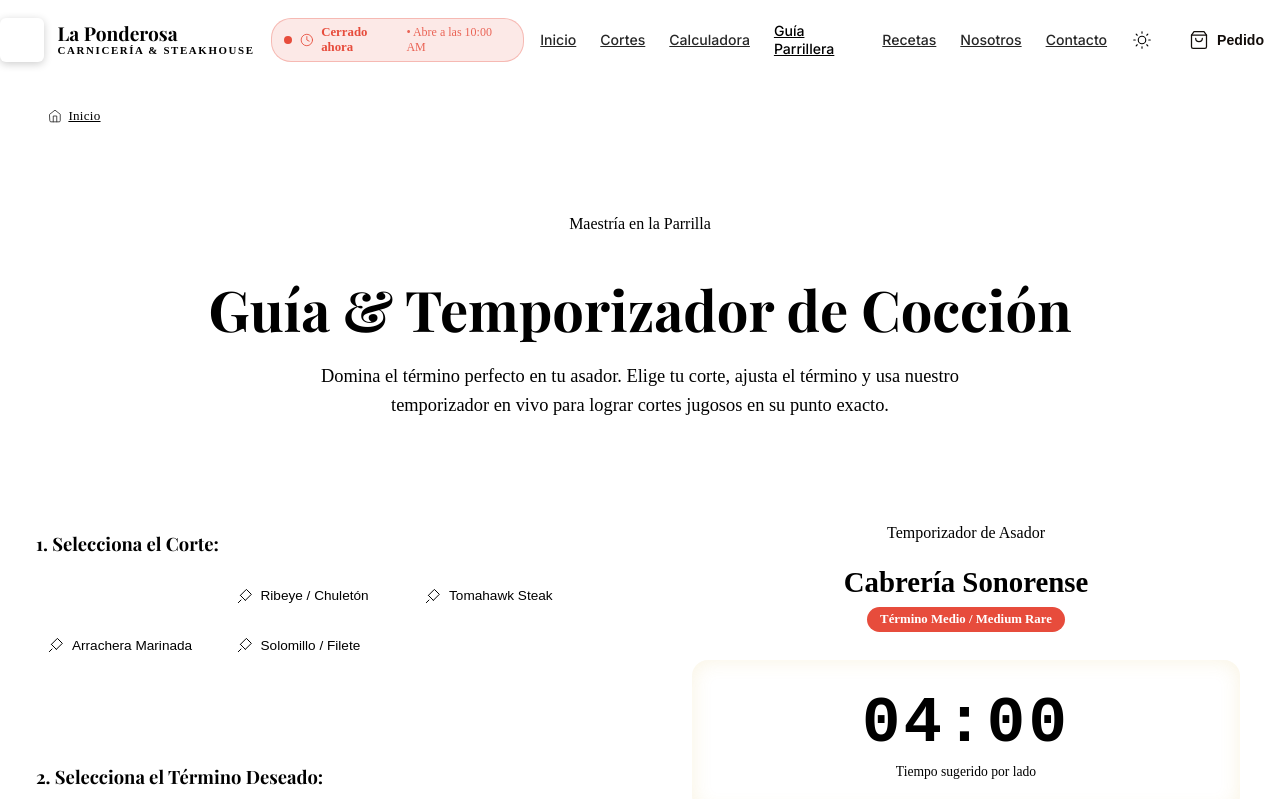
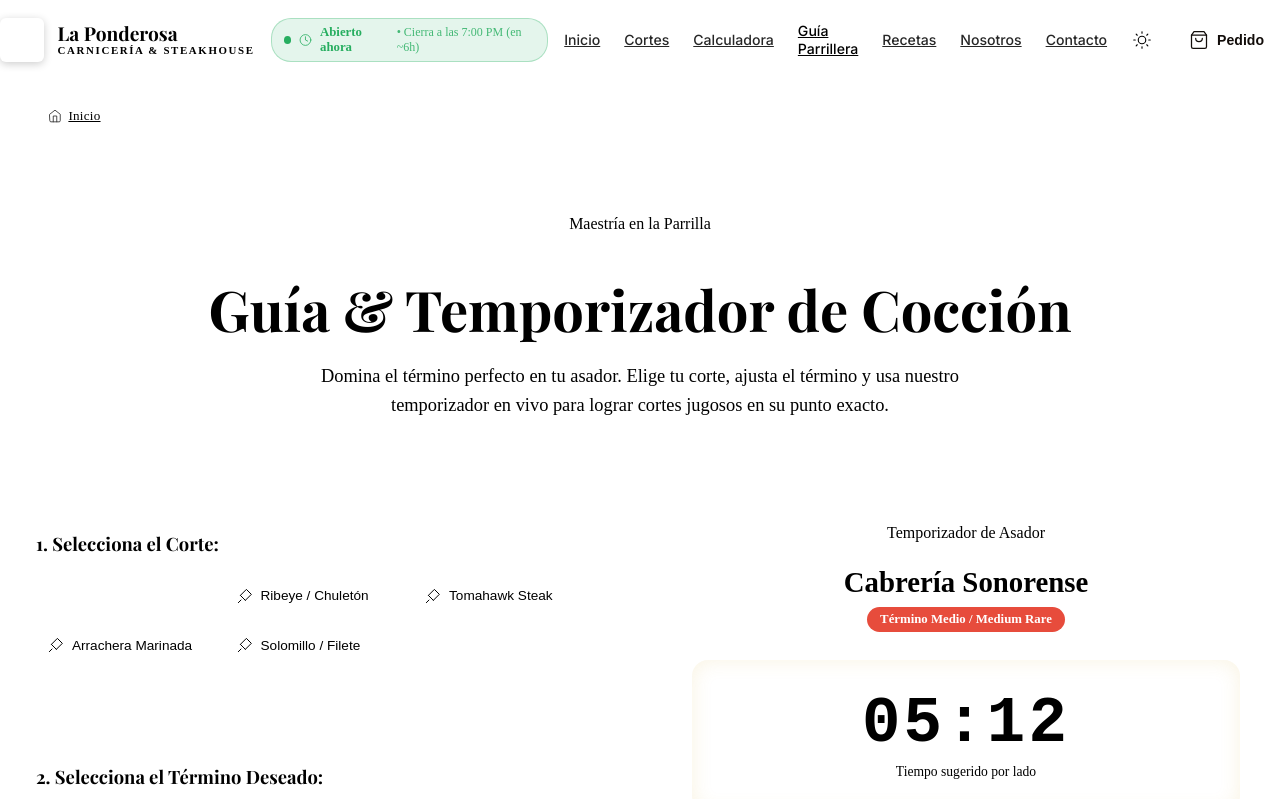
Before and after one commit to Lok-yo/La_Ponderosa, a React (Vite) app: page /guia-parrillera in a window 1280 px wide. Shown: the top 799 px of the page. Built offline with nearby package versions, Linux system fonts and the light colour scheme; the HTML template or start-up script is replaced by a standard one.

Commit message:
fix: resolver issues de layout, usabilidad, temporizador por grosor de corte y zona horaria

```diff
--- a/src/components/CartDrawer.jsx
+++ b/src/components/CartDrawer.jsx
@@ -1,4 +1,4 @@
-import React from 'react'
+import React, { useEffect } from 'react'
 import { useCart } from '../context/CartContext'
 import { Icon } from './Icons'
 import './CartDrawer.css'
@@ -14,6 +14,15 @@ export default function CartDrawer() {
     clearCart,
     generateWhatsAppUrl
   } = useCart()
+
+  useEffect(() => {
+    if (isCartOpen) {
+      document.body.style.overflow = 'hidden'
+    }
+    return () => {
+      document.body.style.overflow = ''
+    }
+  }, [isCartOpen])
 
   if (!isCartOpen) return null
 
--- a/src/components/CutModal.jsx
+++ b/src/components/CutModal.jsx
@@ -1,4 +1,4 @@
-import React, { useState } from 'react'
+import React, { useState, useEffect } from 'react'
 import { useCart } from '../context/CartContext'
 import { Icon } from './Icons'
 import './CutModal.css'
@@ -11,6 +11,15 @@ export default function CutModal({ cut, onClose }) {
   const [thickness, setThickness] = useState('1 pulgada')
   const [notes, setNotes] = useState('')
   const [addedSuccess, setAddedSuccess] = useState(false)
+
+  useEffect(() => {
+    if (cut) {
+      document.body.style.overflow = 'hidden'
+    }
+    return () => {
+      document.body.style.overflow = ''
+    }
+  }, [cut])
 
   if (!cut) return null
 
--- a/src/components/Navbar.css
+++ b/src/components/Navbar.css
@@ -13,12 +13,14 @@
   -webkit-backdrop-filter: blur(12px);
   border-bottom: 1px solid var(--color-border);
   color: var(--nav-text);
+  --nav-height: 80px;
   transition: background-color 300ms ease, padding 300ms ease, border-color 300ms ease;
 }
 
 .nav--scrolled {
   box-shadow: var(--shadow-sm);
   border-bottom-color: var(--color-accent);
+  --nav-height: 68px;
 }
 
 .nav__inner {
@@ -225,7 +227,7 @@
 @media (max-width: 900px) {
   .nav__links {
     position: fixed;
-    top: 80px;
+    top: var(--nav-height, 80px);
     left: 0;
     right: 0;
     bottom: 0;
--- a/src/components/StoreStatusBadge.jsx
+++ b/src/components/StoreStatusBadge.jsx
@@ -9,8 +9,13 @@ export default function StoreStatusBadge() {
   useEffect(() => {
     const checkStatus = () => {
       const now = new Date()
-      // Local time check: store opens at 10 (10:00) and closes at 19 (19:00 / 7:00 PM)
-      const hours = now.getHours()
+      // SLRC / Sonora Timezone (America/Hermosillo)
+      const formatter = new Intl.DateTimeFormat('en-US', {
+        timeZone: 'America/Hermosillo',
+        hour: 'numeric',
+        hour12: false
+      })
+      const hours = parseInt(formatter.format(now), 10)
       if (hours >= 10 && hours < 19) {
         setIsOpen(true)
         const closeHour = 19 - hours
--- a/src/pages/Contacto.jsx
+++ b/src/pages/Contacto.jsx
@@ -37,7 +37,7 @@ export default function Contacto() {
   const [formData, setFormData] = useState({
     name: '',
     phone: '',
-    peopleCount: '8',
+    peopleCount: '5-8',
     message: ''
   })
 
--- a/src/pages/Cortes.jsx
+++ b/src/pages/Cortes.jsx
@@ -1,4 +1,5 @@
-import React, { useState, useMemo } from 'react'
+import React, { useState, useMemo, useEffect } from 'react'
+import { useLocation } from 'react-router-dom'
 import Breadcrumbs from '../components/Breadcrumbs'
 import { Icon } from '../components/Icons'
 import { cuts, categories, getCutsByCategory } from '../data/cuts'
@@ -9,11 +10,18 @@ import './Cortes.css'
 
 export default function Cortes() {
   const { addToCart } = useCart()
-  const [filter, setFilter] = useState('all')
+  const location = useLocation()
+  const [filter, setFilter] = useState(() => location.state?.categoryId || 'all')
   const [textureFilter, setTextureFilter] = useState('all')
   const [search, setSearch] = useState('')
   const [selectedCutForModal, setSelectedCutForModal] = useState(null)
   const [addedCutId, setAddedCutId] = useState(null)
+
+  useEffect(() => {
+    if (location.state?.categoryId) {
+      setFilter(location.state.categoryId)
+    }
+  }, [location.state])
 
   useReveal([filter, textureFilter, search])
 
--- a/src/pages/GuiaParrillera.jsx
+++ b/src/pages/GuiaParrillera.jsx
@@ -48,12 +48,16 @@ const DONENESS_LEVELS = [
 ]
 
 const CUT_PRESETS = [
-  { id: 'cabreria', name: 'Cabrería Sonorense', defaultThickness: '1 1/4 pulgada' },
-  { id: 'chuleton', name: 'Ribeye / Chuletón', defaultThickness: '1 pulgada' },
-  { id: 'tomahawk', name: 'Tomahawk Steak', defaultThickness: '2 pulgadas' },
-  { id: 'arrachera', name: 'Arrachera Marinada', defaultThickness: 'Delgado (1/2")' },
-  { id: 'solomillo', name: 'Solomillo / Filete', defaultThickness: '1 1/2 pulgada' }
+  { id: 'cabreria', name: 'Cabrería Sonorense', defaultThickness: '1 1/4 pulgada', timeMultiplier: 1.3 },
+  { id: 'chuleton', name: 'Ribeye / Chuletón', defaultThickness: '1 pulgada', timeMultiplier: 1.0 },
+  { id: 'tomahawk', name: 'Tomahawk Steak', defaultThickness: '2 pulgadas', timeMultiplier: 2.2, requiresIndirect: true },
+  { id: 'arrachera', name: 'Arrachera Marinada', defaultThickness: 'Delgado (1/2")', timeMultiplier: 0.5 },
+  { id: 'solomillo', name: 'Solomillo / Filete', defaultThickness: '1 1/2 pulgada', timeMultiplier: 1.2 }
 ]
+
+const getSuggestedTime = (cut, doneness) => {
+  return Math.round(doneness.timeSecondsPerSide * cut.timeMultiplier)
+}
 
 export default function GuiaParrillera() {
   useReveal()
@@ -62,16 +66,16 @@ export default function GuiaParrillera() {
   const [selectedDoneness, setSelectedDoneness] = useState(DONENESS_LEVELS[1])
 
   // Timer state
-  const [timeLeft, setTimeLeft] = useState(DONENESS_LEVELS[1].timeSecondsPerSide)
+  const [timeLeft, setTimeLeft] = useState(() => getSuggestedTime(CUT_PRESETS[0], DONENESS_LEVELS[1]))
   const [isRunning, setIsRunning] = useState(false)
   const [isDone, setIsDone] = useState(false)
 
-  // Update timer when doneness changes
+  // Update timer when doneness or cut changes
   useEffect(() => {
-    setTimeLeft(selectedDoneness.timeSecondsPerSide)
+    setTimeLeft(getSuggestedTime(selectedCut, selectedDoneness))
     setIsRunning(false)
     setIsDone(false)
-  }, [selectedDoneness])
+  }, [selectedDoneness, selectedCut])
 
   // Timer countdown effect
   useEffect(() => {
@@ -98,7 +102,7 @@ export default function GuiaParrillera() {
   const resetTimer = () => {
     setIsRunning(false)
     setIsDone(false)
-    setTimeLeft(selectedDoneness.timeSecondsPerSide)
+    setTimeLeft(getSuggestedTime(selectedCut, selectedDoneness))
   }
 
   const formatTime = (seconds) => {
@@ -197,6 +201,11 @@ export default function GuiaParrillera() {
                     ? 'Cocinando a la brasa...'
                     : 'Tiempo sugerido por lado'}
                 </span>
+                {selectedCut.requiresIndirect && (
+                  <div style={{ marginTop: '1rem', fontSize: '0.82rem', color: '#D4AF37', border: '1px dashed rgba(212, 175, 55, 0.4)', padding: '0.6rem 0.8rem', borderRadius: '6px', backgroundColor: 'rgba(212, 175, 55, 0.05)', textAlign: 'left', lineHeight: '1.4' }}>
+                    ⚠️ <strong>Corte muy grueso:</strong> Se aconseja cocción indirecta (Reverse Sear) primero, y usar el temporizador para el sellado final a fuego directo.
+                  </div>
+                )}
               </div>
 
               {/* Timer Controls */}
--- a/src/pages/Home.jsx
+++ b/src/pages/Home.jsx
@@ -1,5 +1,5 @@
 import React, { useState } from 'react'
-import { Link } from 'react-router-dom'
+import { Link, useNavigate } from 'react-router-dom'
 import { Icon } from '../components/Icons'
 import { cuts, categories } from '../data/cuts'
 import MeatAnatomyMap from '../components/MeatAnatomyMap'
@@ -58,6 +58,7 @@ const reviews = [
 
 export default function Home() {
   useReveal()
+  const navigate = useNavigate()
   const [selectedCutForModal, setSelectedCutForModal] = useState(null)
 
   return (
@@ -149,7 +150,7 @@ export default function Home() {
       {/* ============== MEAT ANATOMY MAP ============== */}
       <section className="anatomy-section section">
         <div className="container">
-          <MeatAnatomyMap onSelectCategory={() => {}} />
+          <MeatAnatomyMap onSelectCategory={(categoryId) => navigate('/cortes', { state: { categoryId } })} />
         </div>
       </section>
 
```
Also changed, not shown: 1 other file (tests, documents, lock files or other folders).
